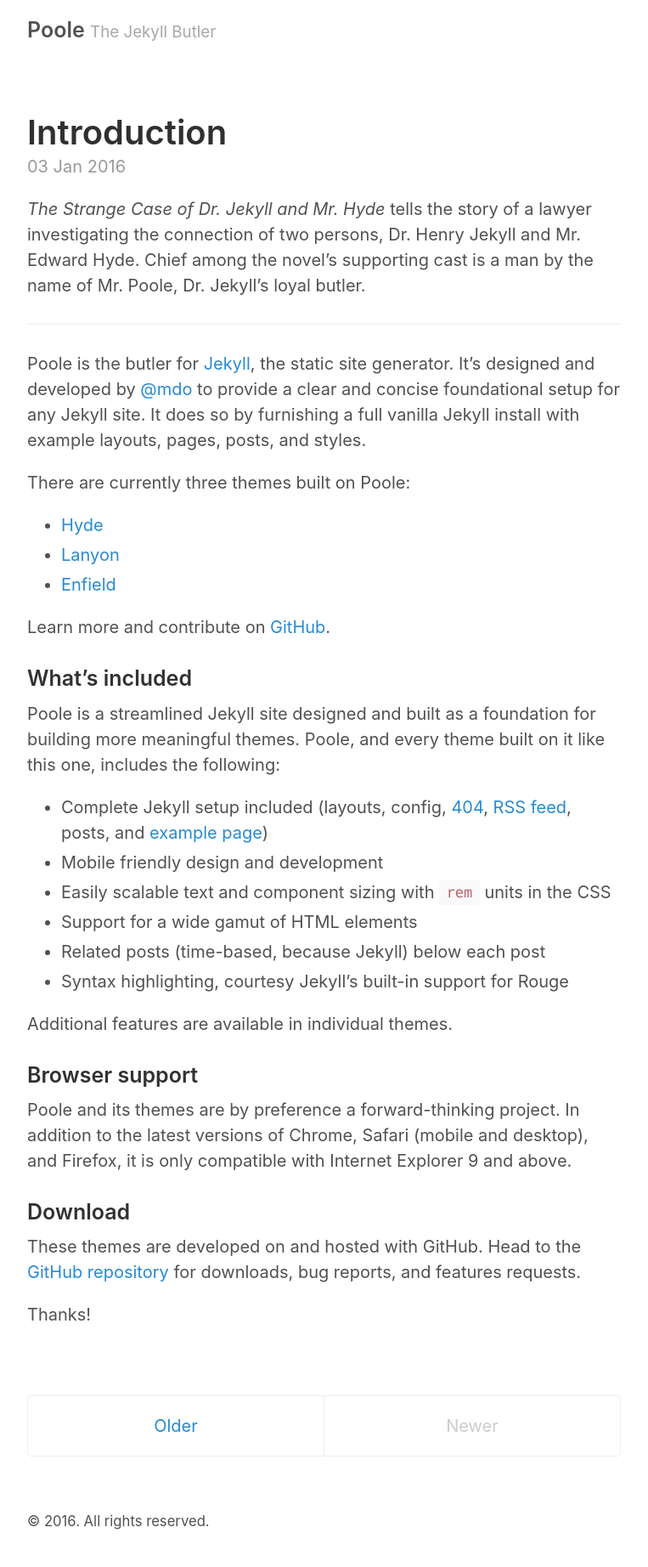
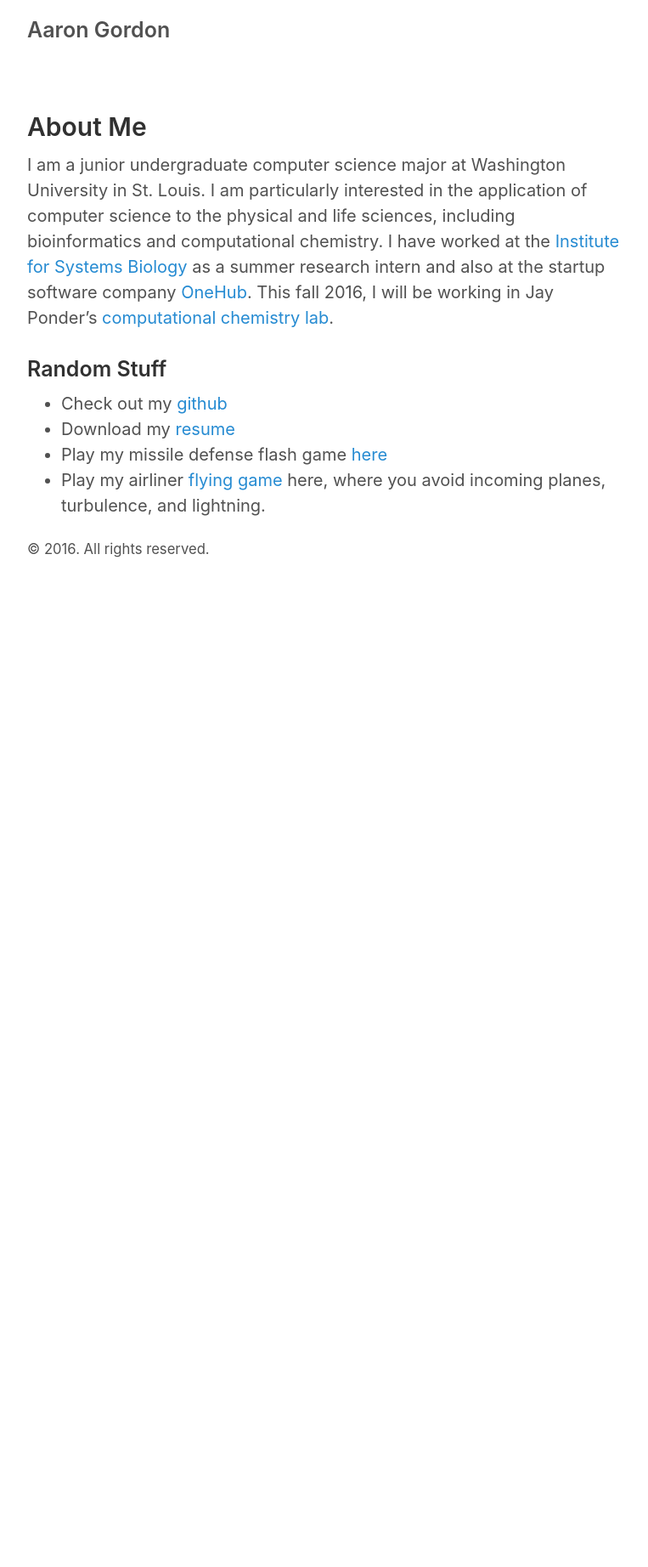
Before and after one commit to asgordon96/asgordon96.github.io, a Jekyll site: the page built from index.html, in a window 1280 px wide. Shown: the whole page at 85% size, without its empty margins (258-1021 px from the left). Built offline with Jekyll 4.4.1, drawn with Linux system fonts in a browser that asks for light colours; the list of posts is cut into pages by our own code; after the commit the page ends 900 px from its top, so only the background shows below that.

Commit message:
Added the about me page

```diff
--- a/_config.yml
+++ b/_config.yml
@@ -2,8 +2,8 @@
 permalink:           pretty
 
 # Setup
-title:               Poole
-tagline:             The Jekyll Butler
+title:               Aaron Gordon
+tagline:
 url:                 http://getpoole.com
 paginate:            1
 baseurl:             ""
@@ -17,9 +17,9 @@ sass:
 
 # About/contact
 author:
-  name:              Mark Otto
-  url:               https://twitter.com/mdo
-  email:             markdotto@gmail.com
+  name:              Aaron Gordon
+  url:
+  email:             asgordon96@gmail.com
 
 # Custom vars
 version:             2.0.0
--- a/_posts/2016-01-03-introduction.md
+++ /dev/null
@@ -1,41 +0,0 @@
----
-layout: post
-title: Introduction
----
-
-*The Strange Case of Dr. Jekyll and Mr. Hyde* tells the story of a lawyer investigating the connection of two persons, Dr. Henry Jekyll and Mr. Edward Hyde. Chief among the novel's supporting cast is a man by the name of Mr. Poole, Dr. Jekyll's loyal butler.
-
------
-
-Poole is the butler for [Jekyll](http://jekyllrb.com), the static site generator. It's designed and developed by [@mdo](https://twitter.com/mdo) to provide a clear and concise foundational setup for any Jekyll site. It does so by furnishing a full vanilla Jekyll install with example layouts, pages, posts, and styles.
-
-There are currently three themes built on Poole:
-
-* [Hyde](http://hyde.getpoole.com)
-* [Lanyon](http://lanyon.getpoole.com)
-* [Enfield](http://enfield.getpoole.com)
-
-Learn more and contribute on [GitHub]({{ site.github.repo }}).
-
-### What's included
-
-Poole is a streamlined Jekyll site designed and built as a foundation for building more meaningful themes. Poole, and every theme built on it like this one, includes the following:
-
-* Complete Jekyll setup included (layouts, config, [404]({{ site.baseurl }}/404.html), [RSS feed]({{ site.baseurl }}/atom.xml), posts, and [example page]({{ site.baseurl }}/about))
-* Mobile friendly design and development
-* Easily scalable text and component sizing with `rem` units in the CSS
-* Support for a wide gamut of HTML elements
-* Related posts (time-based, because Jekyll) below each post
-* Syntax highlighting, courtesy Jekyll's built-in support for Rouge
-
-Additional features are available in individual themes.
-
-### Browser support
-
-Poole and its themes are by preference a forward-thinking project. In addition to the latest versions of Chrome, Safari (mobile and desktop), and Firefox, it is only compatible with Internet Explorer 9 and above.
-
-### Download
-
-These themes are developed on and hosted with GitHub. Head to the [GitHub repository]({{ site.github.repo }}) for downloads, bug reports, and features requests.
-
-Thanks!
--- a/index.html
+++ b/index.html
@@ -4,30 +4,6 @@ title: Home
 ---
 
 <div class="posts">
-  {% for post in paginator.posts %}
-  <article class="post">
-    <h1 class="post-title">
-      <a href="{{ site.baseurl }}{{ post.url }}">
-        {{ post.title }}
-      </a>
-    </h1>
-
-    <time datetime="{{ post.date | date_to_xmlschema }}" class="post-date">{{ post.date | date_to_string }}</time>
-
-    {{ post.content }}
-  </article>
-  {% endfor %}
+  <h2>{{ site.posts[0].title }}</h2>
+  {{ site.posts[0].content }}
 </div>
-
-<div class="pagination">
-  {% if paginator.next_page %}
-    <a class="pagination-item older" href="{{ paginator.next_page_path | prepend: site.baseurl }}">Older</a>
-  {% else %}
-    <span class="pagination-item older">Older</span>
-  {% endif %}
-  {% if paginator.previous_page %}
-    <a class="pagination-item newer" href="{{ paginator.previous_page_path | prepend: site.baseurl }}">Newer</a>
-  {% else %}
-    <span class="pagination-item newer">Newer</span>
-  {% endif %}
-</div>
```
Also changed, not shown: _posts/2016-01-03-about-me.md (added, +16 -0 lines), LICENSE.md (deleted), README.md (deleted), 1 other file.
